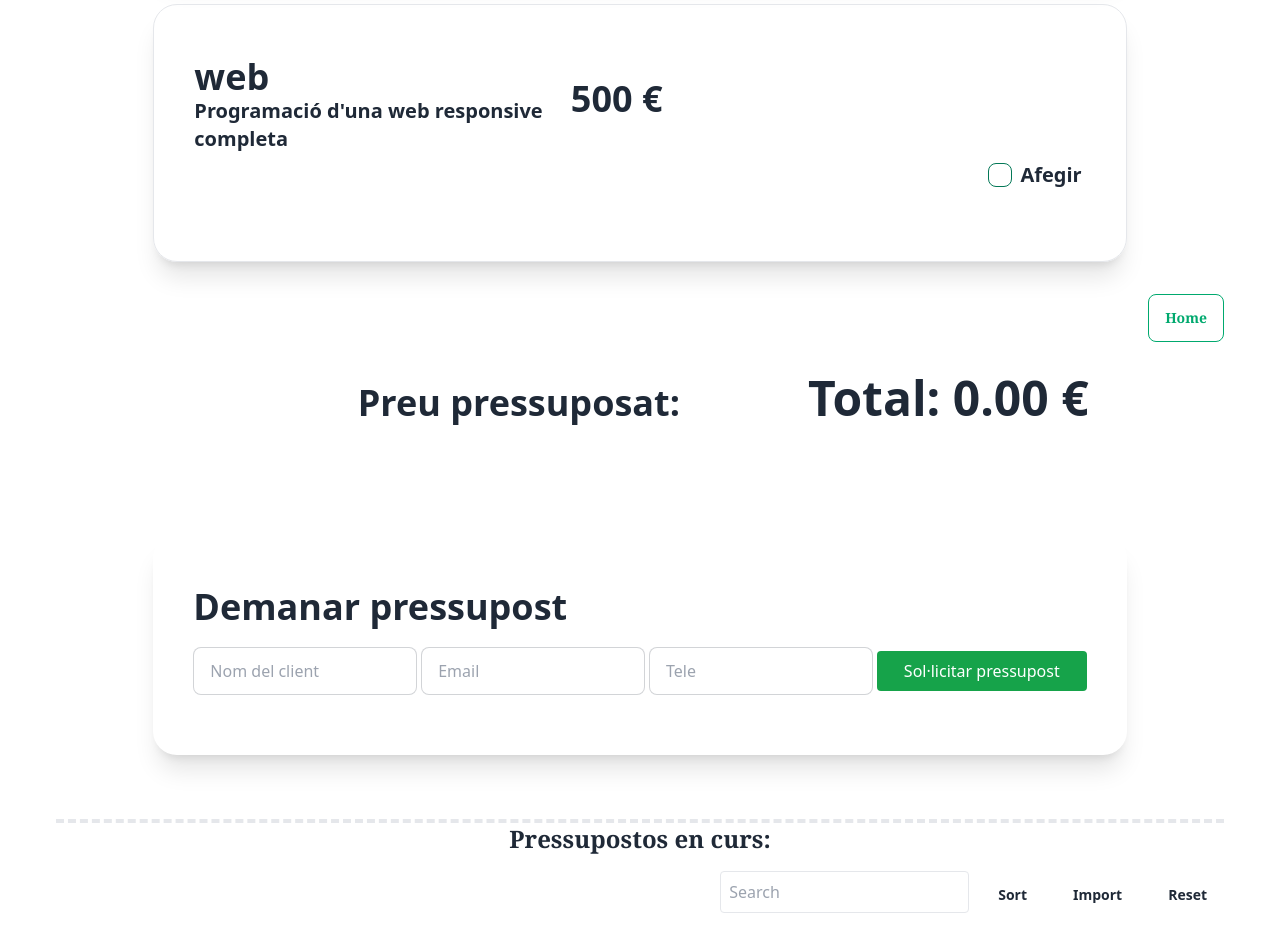
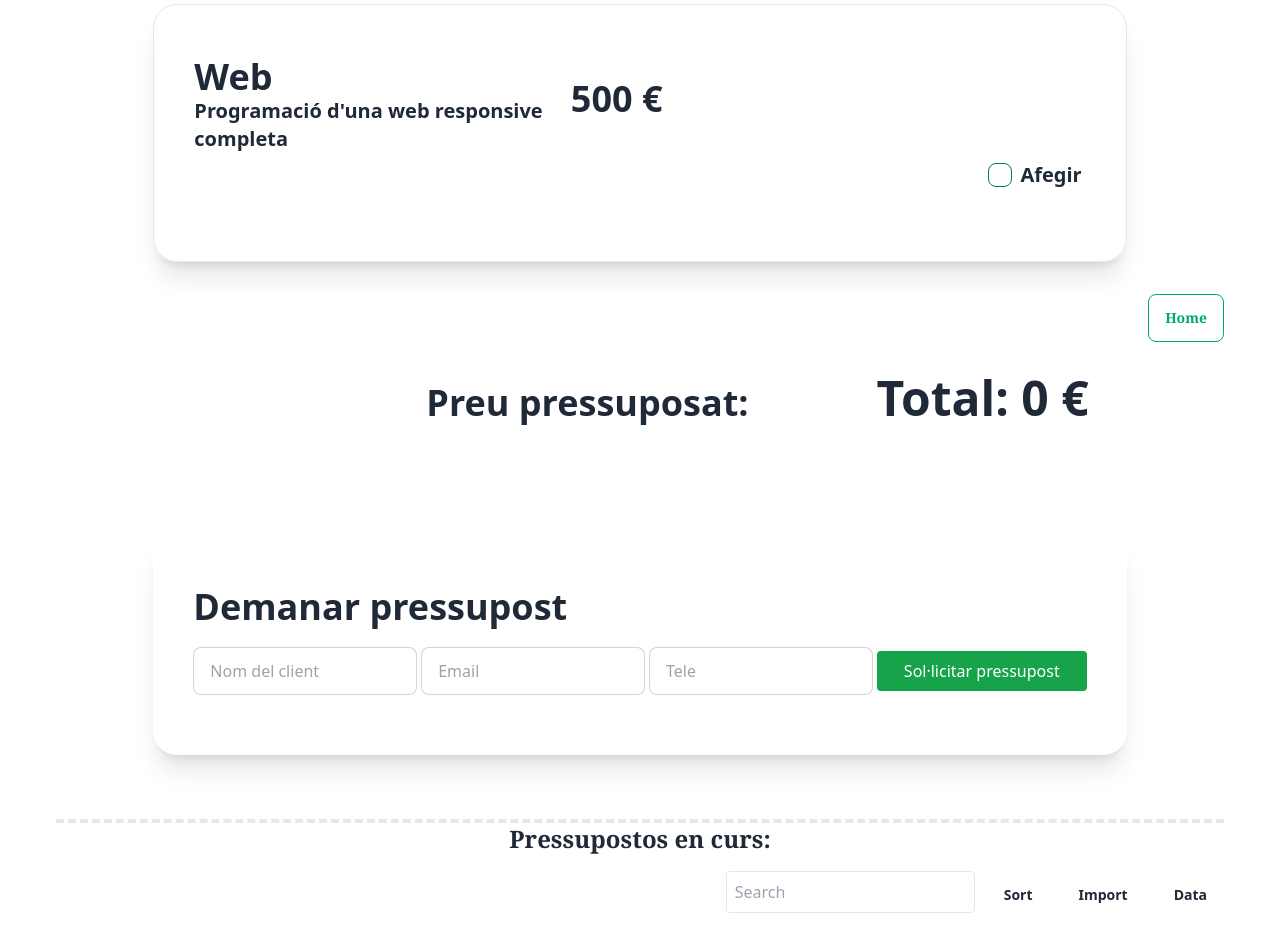
Before and after one commit to sainiSu/-Sprint-6-Budgets-, a React (Vite) app: page /calculator in a window 1280 px wide. Shown: the part 1072-2024 px from the top of the page. Built offline with nearby package versions, Linux system fonts and the light colour scheme.

Commit message:
Ejercicio-9.

```diff
--- a/src/components/BudgetList.jsx
+++ b/src/components/BudgetList.jsx
@@ -48,7 +48,7 @@ const BudgetList = ({ budgets }) => {
 
         <button className="btn btn-ghost " onClick={handleSortByDate}>Import</button>
 
-        <button className="btn btn-ghost" onClick={handleResetOrder}>Reset</button>
+        <button className="btn btn-ghost" onClick={handleResetOrder}>Data</button>
 
 
       </div>
--- a/src/components/Checkbox.jsx
+++ b/src/components/Checkbox.jsx
@@ -68,8 +68,8 @@ const Checkbox = () => {
 
         //update for discount
 
-        if(isAnnual){
-            total*= 0.8
+        if (isAnnual) {
+            total *= 0.8
         }
 
 
@@ -125,18 +125,22 @@ const Checkbox = () => {
 
             </div>
 
-            {services.map((service) => (
+            {services.map((service) => {
+                const discountedPrice = isAnnual ? service.price * 0.8 : service.price;
+                return (
                     <div key={service.id} className="mx-auto md:w-5/6 shadow-xl md:p-10 rounded-3xl my-8 border duration-500">
 
                         <div className="flex items-center flex-col md:flex-row md:text-start text-center">
                             <div className="md:w-2/5 flex flex-col justify-center items-center md:items-start">
 
-                            <h2 className="font-bold text-4xl md:mt-3 mt-5 md:text-start text-center">{service.title.toLowerCase()} </h2>
+                                <h2 className="font-bold text-4xl md:mt-3 mt-5 md:text-start text-center">{service.title} </h2>
                                 <p className="my-5 md:my-0 font-semibold text-xl"> {service.description}</p>
 
                             </div>
-                        <span className="translate-x-5 text-4xl font-bold">{service.price} €</span>
-                    </div>
+                            <span className="translate-x-5 text-4xl font-bold">
+                                {discountedPrice} €
+                                {isAnnual && <span className="text-red-500 text-lg"> (Now 20% discount)</span>}
+                            </span>                    </div>
 
                         <label className="label cursor-pointer justify-end gap-2">
                             <input
@@ -151,10 +155,11 @@ const Checkbox = () => {
                         )}
 
                     </div>
-            ))}
+                );
+            })}
 
             <footer className="flex justify-between font-bold mt-6">
-                <TotalPrice total={total} isAnnual={isAnnual}/>
+                <TotalPrice total={total} isAnnual={isAnnual} />
 
                 <Link to='/'><button className=" font-serif btn btn-outline btn-success">Home</button></Link>
 
--- a/src/components/Home.jsx
+++ b/src/components/Home.jsx
@@ -13,7 +13,7 @@ export const Home = () => {
 
       <h3 className='mb-8 text-xl text-wrap text-neutral-950 font-bold font-serif'>Budget Calculation App</h3>
 
-      <div className='mb-5'>On this web page you can calculate the Budget of different sevices along with discounts also you can pay the amount in the installments (mothly/annually).You can calculte the total of sevices easily.Click the link below and enjoy the sevices.</div>
+      <div className='mb-5'>On this web page you can calculate the Budget of different sevices along with discounts also you can pay the amount in the installments (monthly/annually).You can calculate the total of sevices easily.Click the link below and enjoy the services.</div>
 
       <Link to={'/calculator'} className='btn btn-success  hover:bg-violet-500 active:bg-violet-700 focus:outline font-sans font-bold'>Click Here</Link>
 
--- a/src/components/TotalPrice.jsx
+++ b/src/components/TotalPrice.jsx
@@ -1,13 +1,14 @@
 
-const TotalPrice = ({total ,isAnnual}) => {
+const TotalPrice = ({total}) => {
     return (
         <div className="md:w-5/6 mx-auto flex md:flex-row flex-col justify-center md:justify-end md:gap-12 my-20 items-center md:items-baseline">
             <p className="md:text-start text-center text-4xl font-bold md:mb-0 mb-6">
                 Preu pressuposat:
             </p>
+
             <p className="text-5xl font-extrabold md:ms-20">
-            <span>Total: {total.toFixed(2)} €</span>
-            {isAnnual && <span className="text-red-500 text-lg"> (Now 20% discount)</span>}
+            <span>Total: {total} €</span>
+
             </p>
 
         </div>
--- a/src/data/WebData.jsx
+++ b/src/data/WebData.jsx
@@ -4,7 +4,7 @@ const WebData = ({ pages, languages, handleDecrement ,handleIncrement }) => {
     <>
       <div className="flex items-center justify-between">
 
-        <span className="font-semibold md:me-10 text-center md:text-start">&#128992;Nombre de pàgines </span>
+        <span className="font-semibold md:me-10 text-center md:text-start">&#128992;Número de pàgines </span>
 
         <div className="flex items-center">
 
@@ -28,7 +28,7 @@ const WebData = ({ pages, languages, handleDecrement ,handleIncrement }) => {
 
       <div className="flex items-center justify-between">
 
-        <span className="font-semibold md:me-10 text-center md:text-start">&#128992;Nombre de llenguatges</span>
+        <span className="font-semibold md:me-10 text-center md:text-start">&#128992;Número de llenguatges</span>
 
         <div className="flex items-center">
 
```
Lines whose indentation alone changed are shown as unchanged.
